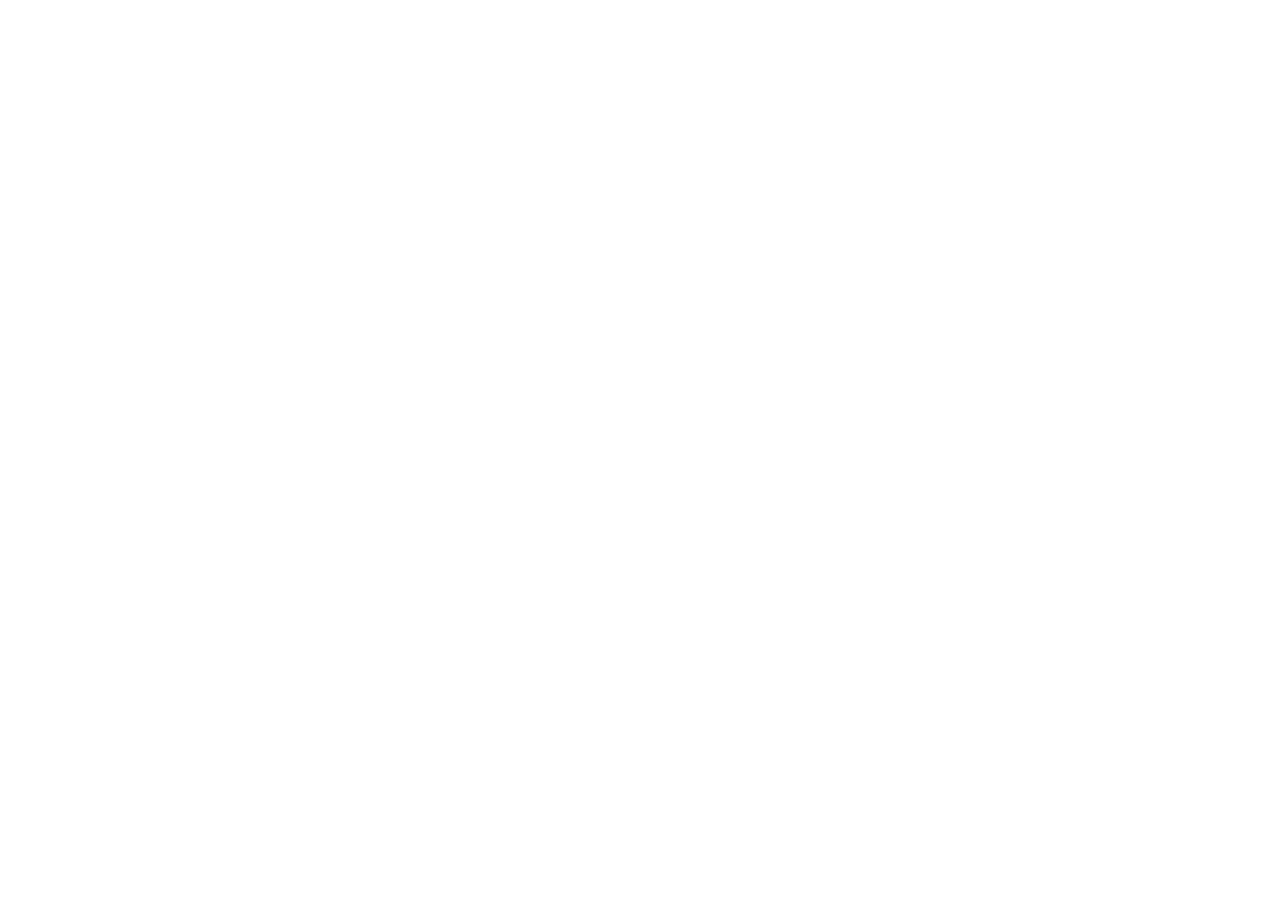
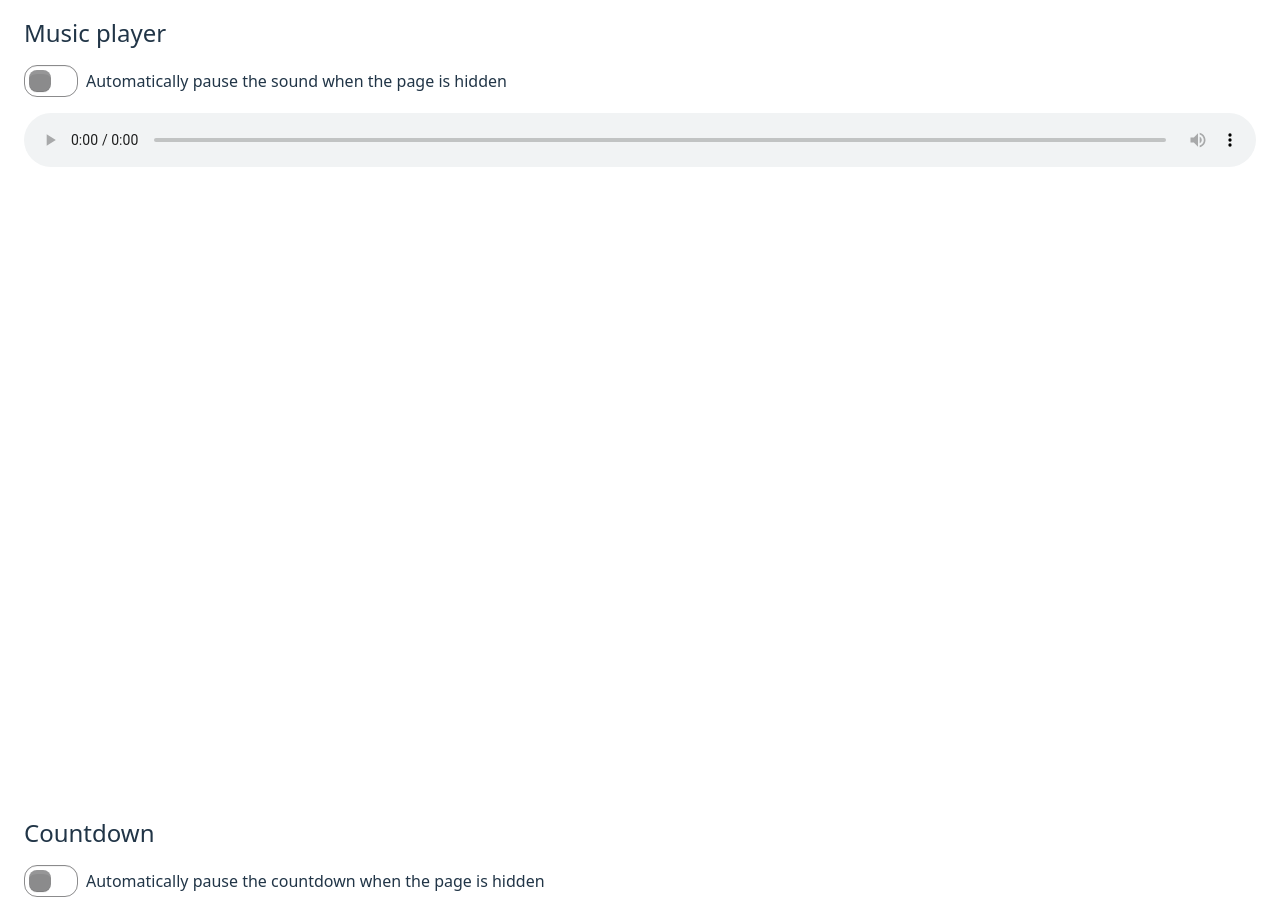
Before and after one commit to chr1s1k/fe-mambo-jambo-web-apis, a React (Vite) app: page /page-visibility in a window 1280 px wide. Shown: the part 79-996 px from the top of the page. Before the commit the page ends 800 px from the top, so only its background shows below. Built offline with nearby package versions, Linux system fonts and the light colour scheme.

Commit message:
Add PageVisibility example

```diff
--- a/src/pages/PageVisibility.tsx
+++ b/src/pages/PageVisibility.tsx
@@ -1,3 +1,111 @@
+import clsx from "clsx"
+import { useEffect, useRef, useState } from "react"
+
+let playingOnHide = false
+const initialCountdownValue = 99
+
 export default function PageVisibility() {
-  return <h1>Page Visibility API</h1>
+  const [audioAutoPause, setAudioAutoPause] = useState(false)
+  const audio = useRef<HTMLAudioElement>(null)
+
+  useEffect(() => {
+    if (!audioAutoPause) return
+
+    const handleVisibilityChange = () => {
+      if (document.hidden) {
+        // save the current state of the audio player when the page is hidden
+        playingOnHide = !audio.current?.paused
+        audio.current?.pause()
+      } else {
+        if (playingOnHide) {
+          audio.current?.play()
+        }
+      }
+    }
+
+    document.addEventListener("visibilitychange", handleVisibilityChange)
+
+    // cleanup
+    return () => document.removeEventListener("visibilitychange", handleVisibilityChange)
+  }, [audioAutoPause])
+
+  // ---------------------------------------------------------
+
+  const [countdownAutoPause, setCountdownAutoPause] = useState(false)
+  const [countdownValue, setCountdownValue] = useState(initialCountdownValue)
+
+  useEffect(() => {
+    // countdown
+    const timer = setTimeout(() => {
+      setCountdownValue((val) => {
+        return val <= 0 ? initialCountdownValue : val - 1
+      })
+    }, 1000)
+
+    const handleVisibilityChange = () => {
+      if (document.hidden) {
+        // pause the countdown
+        clearTimeout(timer)
+      } else {
+        // resume the countdown
+        if (countdownValue > 0) {
+          setCountdownValue(countdownValue - 1)
+        }
+      }
+    }
+
+    if (countdownAutoPause) {
+      document.addEventListener("visibilitychange", handleVisibilityChange)
+    }
+
+    // cleanup
+    return () => {
+      clearTimeout(timer)
+      document.removeEventListener("visibilitychange", handleVisibilityChange)
+    }
+  }, [countdownValue, countdownAutoPause])
+
+  return (
+    <>
+      <h1>Page Visibility API</h1>
+      <section className="min-h-svh">
+        <h2 className="text-2xl mb-4">Music player</h2>
+        <div className="mb-4">
+          <label htmlFor="autoPauseAudio" className="flex items-center gap-2 cursor-pointer">
+            <input
+              id="autoPauseAudio"
+              type="checkbox"
+              checked={audioAutoPause}
+              className={clsx("toggle toggle-xl", {
+                "toggle-success": audioAutoPause,
+              })}
+              onChange={() => setAudioAutoPause((prev) => !prev)}
+            />
+            <span>Automatically pause the sound when the page is hidden</span>
+          </label>
+        </div>
+        <audio src="/assets/sw-the-imperial-march.mp3" className="w-full" ref={audio} controls />
+      </section>
+      <section className="min-h-svh">
+        <h2 className="text-2xl mb-4">Countdown</h2>
+        <div className="mb-4">
+          <label htmlFor="autoPauseCountdown" className="flex items-center gap-2 cursor-pointer">
+            <input
+              id="autoPauseCountdown"
+              type="checkbox"
+              checked={countdownAutoPause}
+              className={clsx("toggle toggle-xl", {
+                "toggle-success": countdownAutoPause,
+              })}
+              onChange={() => setCountdownAutoPause((prev) => !prev)}
+            />
+            <span>Automatically pause the countdown when the page is hidden</span>
+          </label>
+        </div>
+        <span className="countdown font-mono text-6xl">
+          <span style={{ "--value": countdownValue } as React.CSSProperties}>{countdownValue}</span>
+        </span>
+      </section>
+    </>
+  )
 }
--- a/src/pages/ScreenWakeLock.tsx
+++ b/src/pages/ScreenWakeLock.tsx
@@ -55,7 +55,7 @@
             Turn Screen Wake Lock {released === false ? "OFF" : "ON"}
           </button>
           {/* <div className="mt-8">
-            <label htmlFor="wakeLock" className="flex items-center gap-2">
+            <label htmlFor="wakeLock" className="flex items-center gap-2 cursor-pointer">
               <input
                 id="wakeLock"
                 type="checkbox"
```
Also changed, not shown: 1 other file (tests, documents, lock files or other folders).
